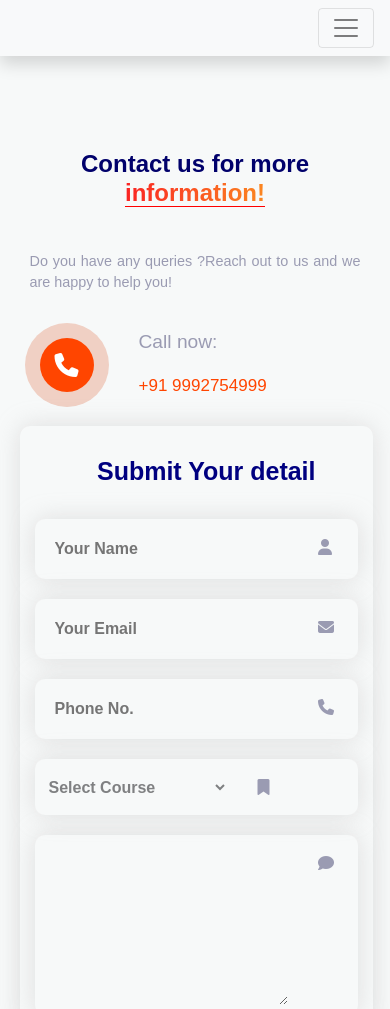
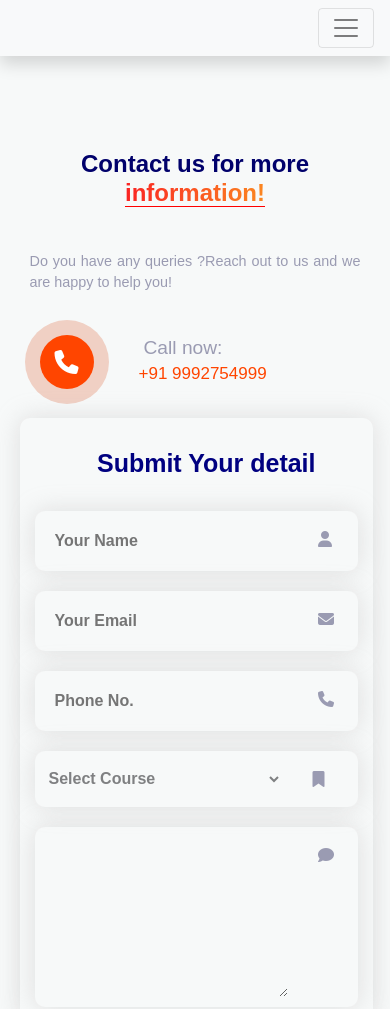
Before and after one commit to Monster250/baoiam-contantus, a plain HTML site: page index.html in a window 390 px wide. Shown: the top 1009 px of the page. Drawn offline with nearby package versions, Linux system fonts and the light colour scheme; a script that the page names is missing.

Commit message:
Update style.css

```diff
--- a/style.css
+++ b/style.css
@@ -331,6 +331,13 @@ section {
     gap: 1rem;
   }
  */
+    .input-icons span select#cars {
+        min-width: 61vw;
+    }
+    .social a {
+        width: 10px;
+        height: 10px;
+    }
 }
 
 @media (max-width: 600px) {
@@ -359,6 +366,7 @@ section {
     }
     .contact-right {
         margin-right: -2.5px;
+        margin-top: -0.2rem;
     }
     .contact-left .contact-heading {
         display: none;
@@ -442,6 +450,16 @@ section {
         width: 111%;
         padding-right: 15px;
         padding-left: 15px;
+    }
+    .contact-left-1 .contact-item .contact-menu h3 {
+        font-size: 1.2rem;
+        font-weight: 434;
+        padding: -23px;
+        padding-left: 15px;
+        margin-bottom: -10px;
+    }
+    .input-icons span select {
+        width: -moz-available;
     }
 }
 
```
